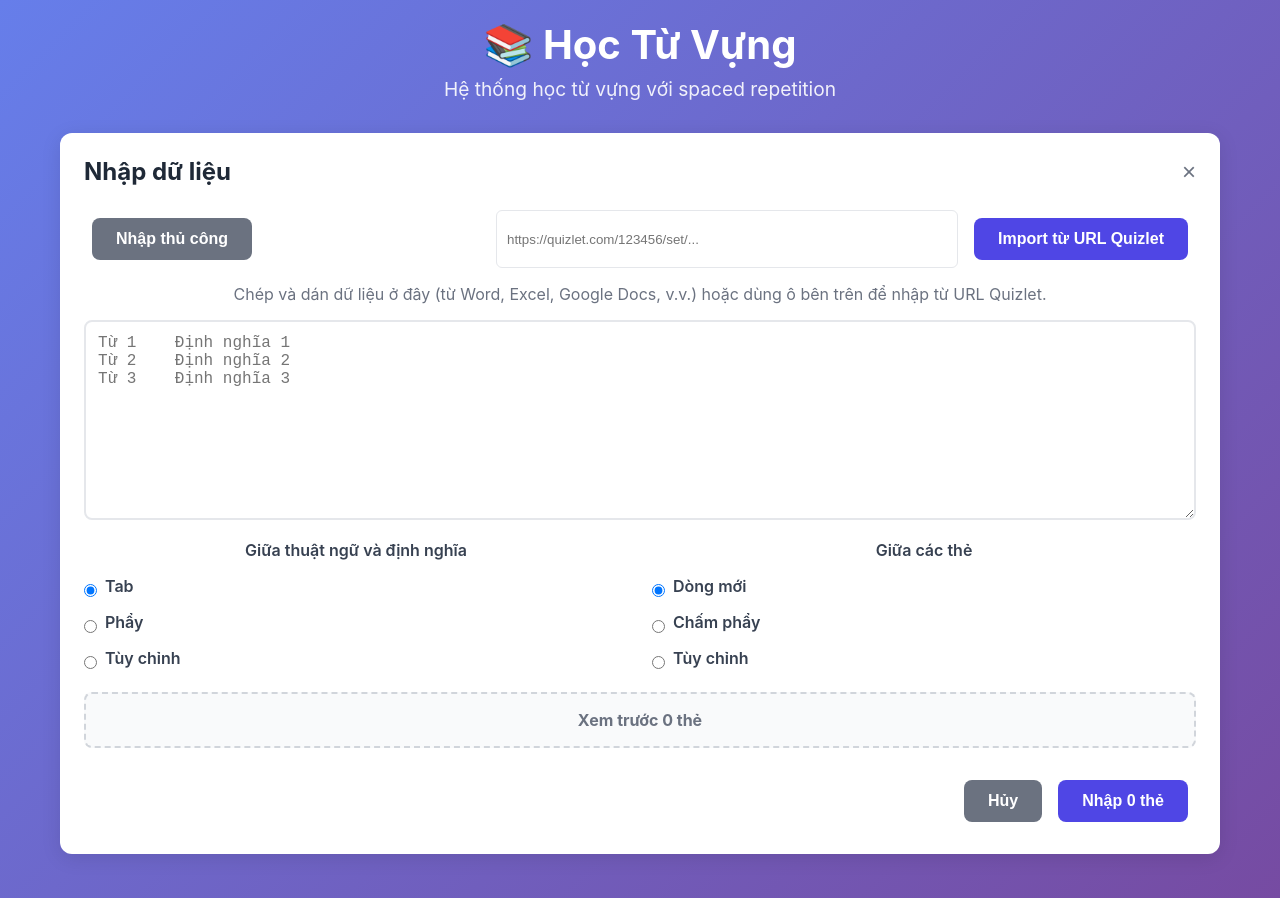
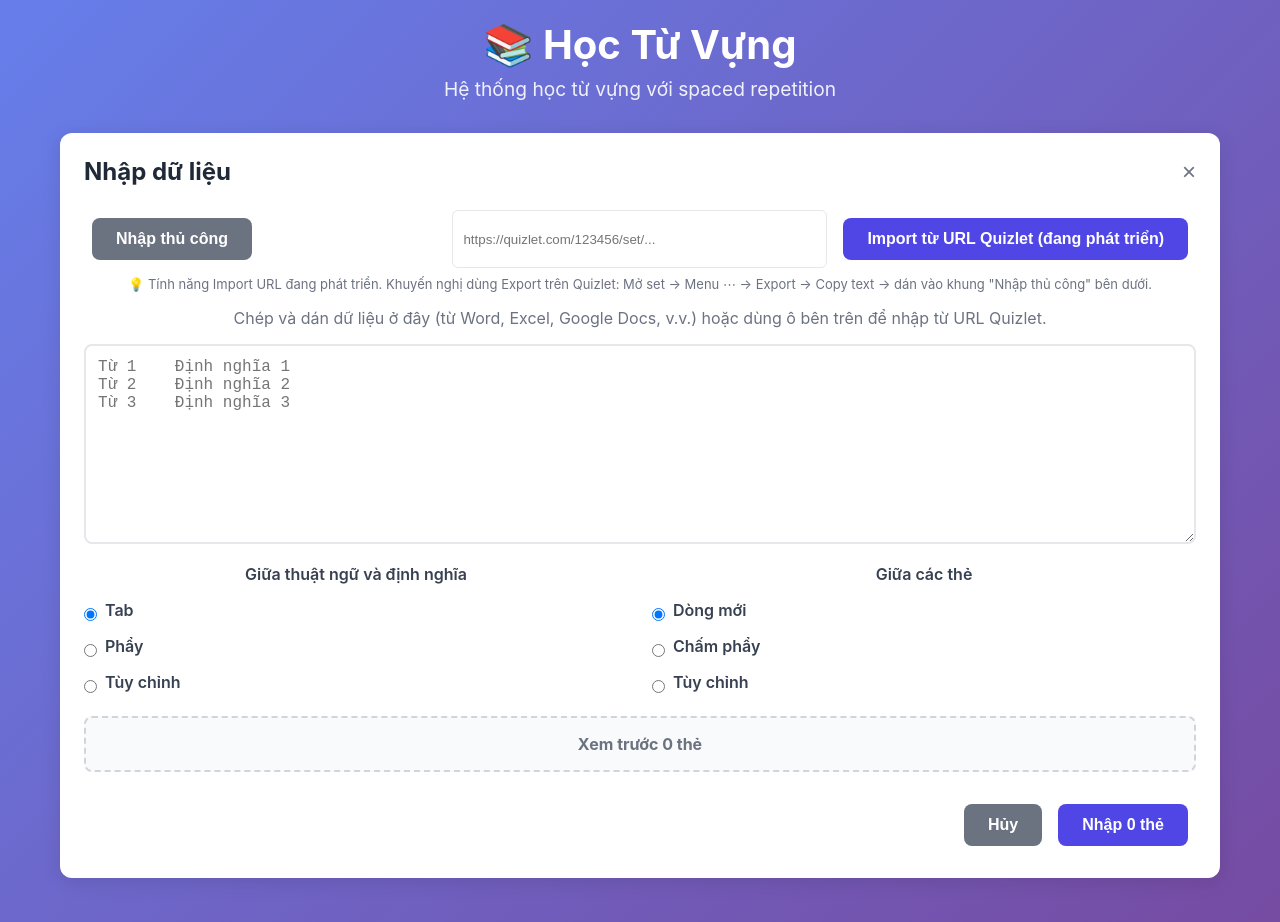
Before and after one commit to nnt7733/vocabulary-flashcard-app, a React (Create React App) app: page / in a window 1280 px wide. Both pictures are taken after a click on the button "➕ Thêm từ mới". Before the commit the page ends 898 px from the top, so only its background shows below. Built offline with nearby package versions, Linux system fonts and the light colour scheme.

Commit message:
docs(import): mark Quizlet URL import as developing and add Export hint

```diff
--- a/src/components/ImportForm.tsx
+++ b/src/components/ImportForm.tsx
@@ -264,7 +264,7 @@ const ImportForm: React.FC<ImportFormProps> = ({ onImport, onClose }) => {
         </button>
       </div>
 
-      <div style={{ display: 'flex', gap: '8px', marginBottom: '16px' }}>
+      <div style={{ display: 'flex', gap: '8px', marginBottom: '8px' }}>
         <button
           className="btn btn-secondary"
           onClick={() => {
@@ -289,8 +289,12 @@ const ImportForm: React.FC<ImportFormProps> = ({ onImport, onClose }) => {
           className="btn btn-primary"
           disabled={isFetchingQuizlet || !quizletUrl}
         >
-          {isFetchingQuizlet ? 'Đang lấy...' : 'Import từ URL Quizlet'}
+          {isFetchingQuizlet ? 'Đang lấy...' : 'Import từ URL Quizlet (đang phát triển)'}
         </button>
+      </div>
+      <div style={{ color: '#6b7280', fontSize: '13px', marginBottom: '16px' }}>
+        💡 Tính năng Import URL đang phát triển. Khuyến nghị dùng Export trên Quizlet:
+        Mở set → Menu ⋯ → Export → Copy text → dán vào khung "Nhập thủ công" bên dưới.
       </div>
       {quizletError && (
         <div style={{ color: '#b91c1c', marginTop: '-8px', marginBottom: '8px' }}>{quizletError}</div>
```
